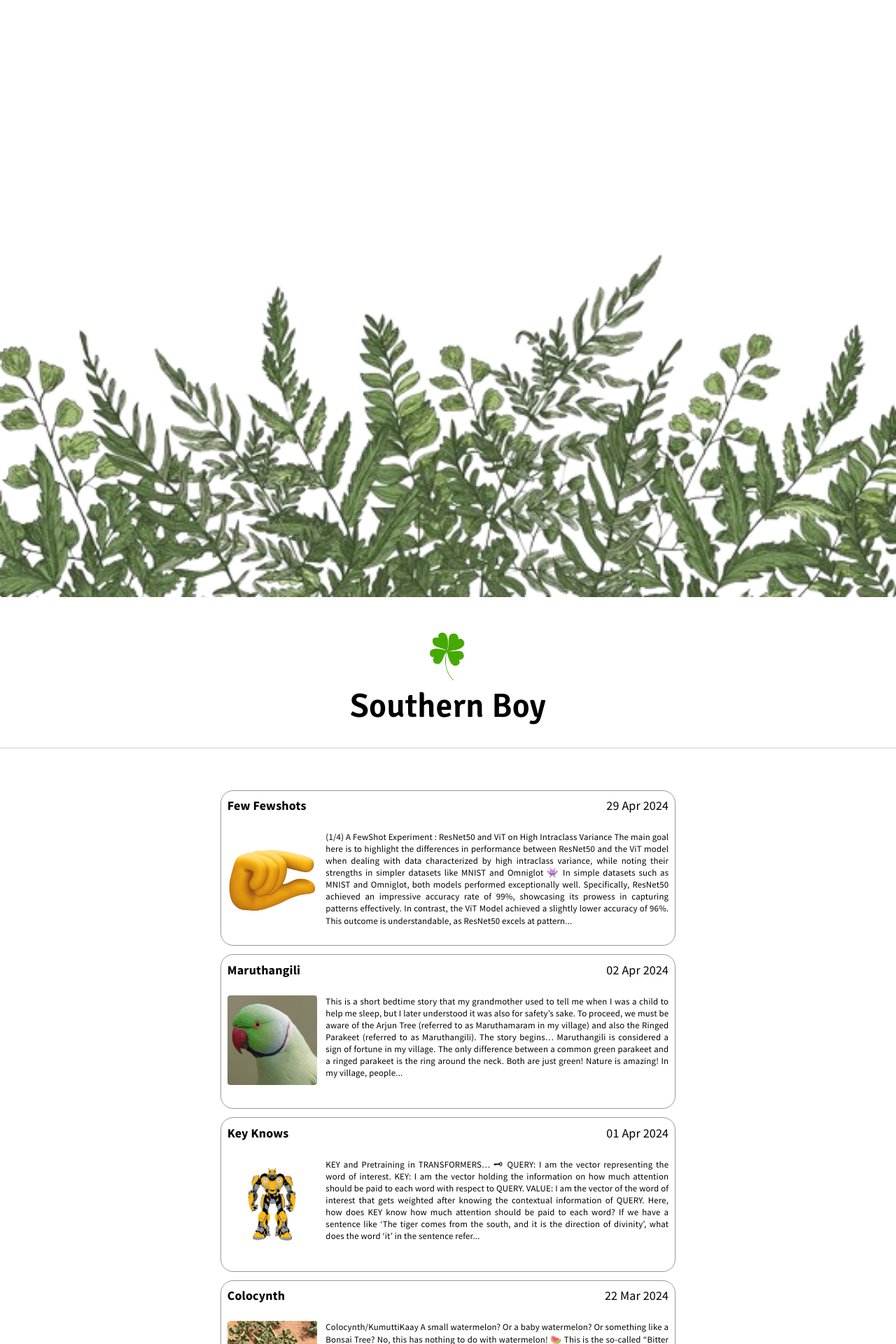
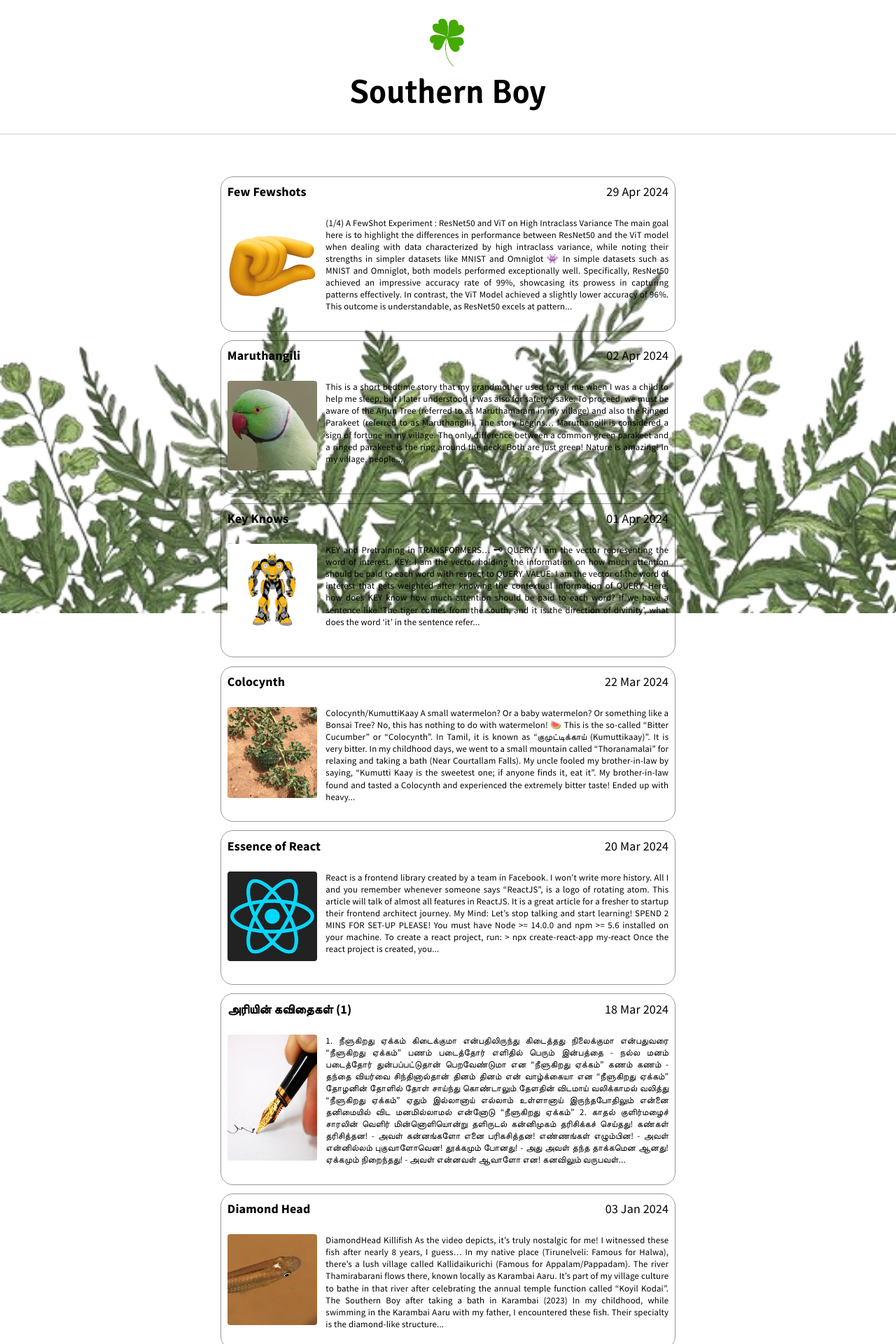
Before and after one commit to arihara-sudhan/blog, a Jekyll site: the page built from index.html, in a window 1280 px wide. Shown: the top 1920 px of the page at 70% size. Built offline with Jekyll 4.4.1, drawn with Linux system fonts in a browser that asks for light colours; the list of posts is cut into pages by our own code.

Commit message:
Update default.html

```diff
--- a/_layouts/default.html
+++ b/_layouts/default.html
@@ -4,7 +4,7 @@
 {% include head.html %}
 
 <body>
-	<img src="./img/frame-ferns.png" width="100%" alt="">
+	<img src="./img/frame-ferns.png" style="position: fixed; bottom: 0; width: 100%;" alt="">
 	<div id="wrap">
       <!-- Header -->
       {% if site.custom_header == true %}
```
